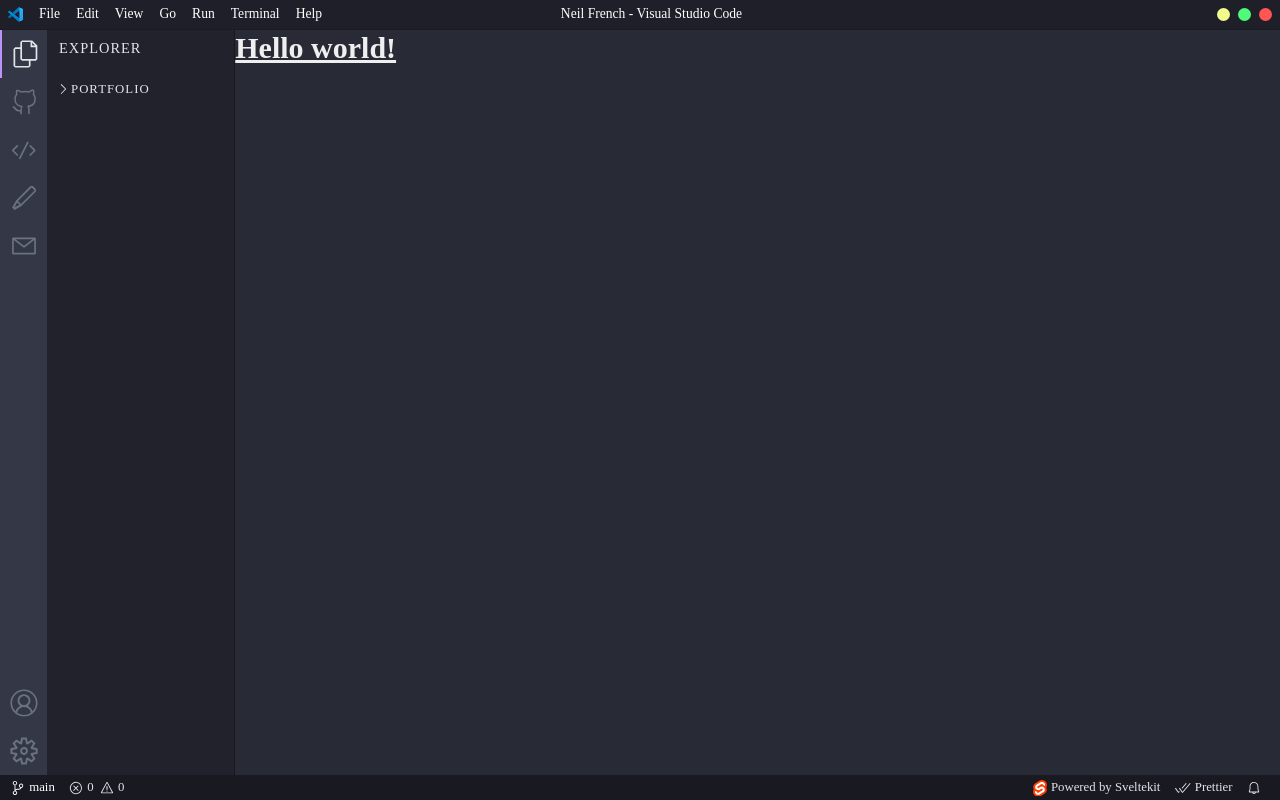
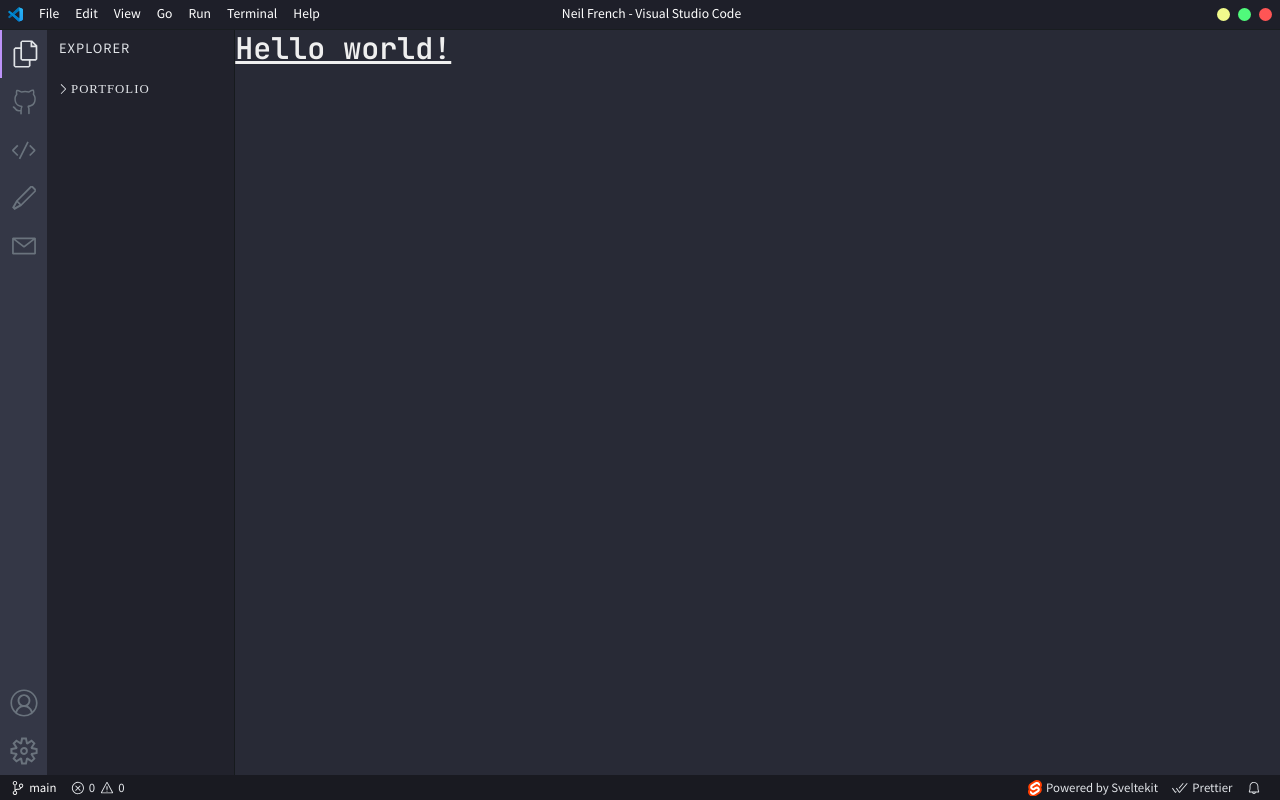
Before and after one commit to neilmfrench/homepage, a SvelteKit app: page / in a window 1280 px wide. Built offline with nearby package versions, Linux system fonts and the light colour scheme.

Commit message:
Try updating adapter

```diff
--- a/src/app.html
+++ b/src/app.html
@@ -6,8 +6,8 @@
     <meta name="viewport" content="width=device-width" />
     %sveltekit.head%
   </head>
-  <body data-sveltekit-preload-data="hover" data-theme="dracula">
-    <!-- <script src="%sveltekit.assets%/theme.js"></script> -->
+  <body data-sveltekit-preload-data="hover">
+    <script src="%sveltekit.assets%/theme.js"></script>
     <div style="display: contents">%sveltekit.body%</div>
   </body>
 </html>
--- a/src/routes/+layout.svelte
+++ b/src/routes/+layout.svelte
@@ -1,5 +1,5 @@
 <script>
-  import "../app.css";
+  // import "../app.css";
 
   // import "@fontsource/jetbrains-mono/300.css";
   // import "@fontsource/jetbrains-mono/400.css";
@@ -33,3 +33,13 @@
   </div>
 </div>
 <Bottombar />
+
+<style global>
+  @import "../app.css";
+  @import url('https://fonts.googleapis.com/css2?family=Source+Sans+Pro:wght@400&display=swap');
+  @import url('https://fonts.googleapis.com/css2?family=JetBrains+Mono:wght@300;400;500;600&display=swap');
+  /* @import "@fontsource/jetbrains-mono/300.css";
+  @import "@fontsource/jetbrains-mono/400.css";
+  @import "@fontsource/jetbrains-mono/500.css";
+  @import "@fontsource/source-sans-pro/400.css"; */
+</style>
--- a/static/theme.js
+++ b/static/theme.js
@@ -1,13 +1,13 @@
-// const saved_theme = localStorage.getItem('theme');
-// if (saved_theme) {
-//   document.body.setAttribute('data-theme', saved_theme);
-// } else {
-//   // const prefers_dark = window.matchMedia(
-//   //   '(prefers-color-scheme: dark)'
-//   // ).matches;
-//   // const theme = prefers_dark ? 'dark' : 'light';
-//   // document.body.setAttribute('data-theme', theme);
-//   // localStorage.setItem('theme', theme);
-//   console.log('Set default theme');
-//   document.body.setAttribute('data-theme', 'dracula');
-// }
+const saved_theme = localStorage.getItem('theme');
+if (saved_theme) {
+  document.body.setAttribute('data-theme', saved_theme);
+} else {
+  // const prefers_dark = window.matchMedia(
+  //   '(prefers-color-scheme: dark)'
+  // ).matches;
+  // const theme = prefers_dark ? 'dark' : 'light';
+  // document.body.setAttribute('data-theme', theme);
+  // localStorage.setItem('theme', theme);
+  console.log('Set default theme');
+  document.body.setAttribute('data-theme', 'dracula');
+}
```
Also changed, not shown: package.json (+7 -7 lines), 1 other file (tests, documents, lock files or other folders).
